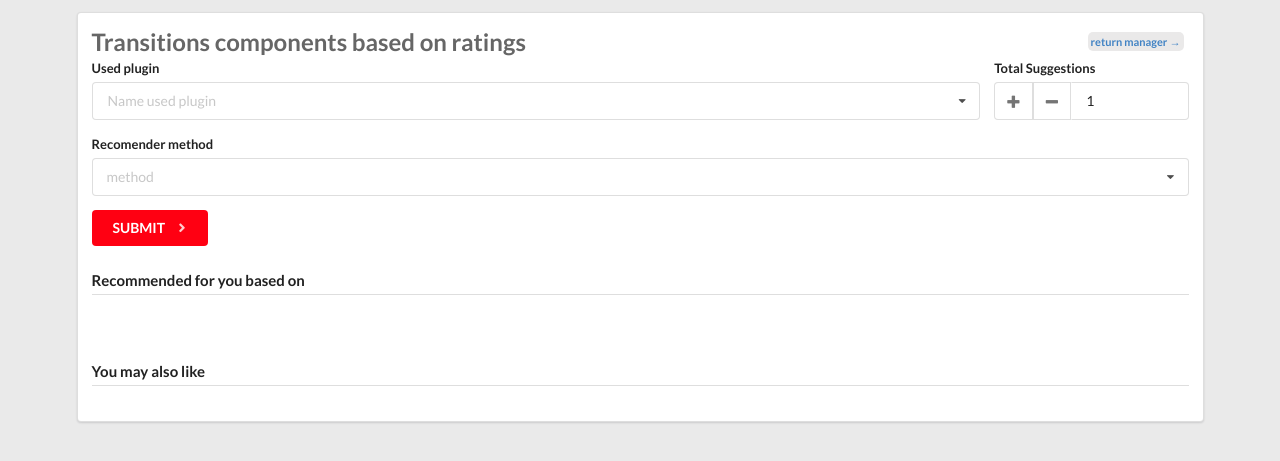
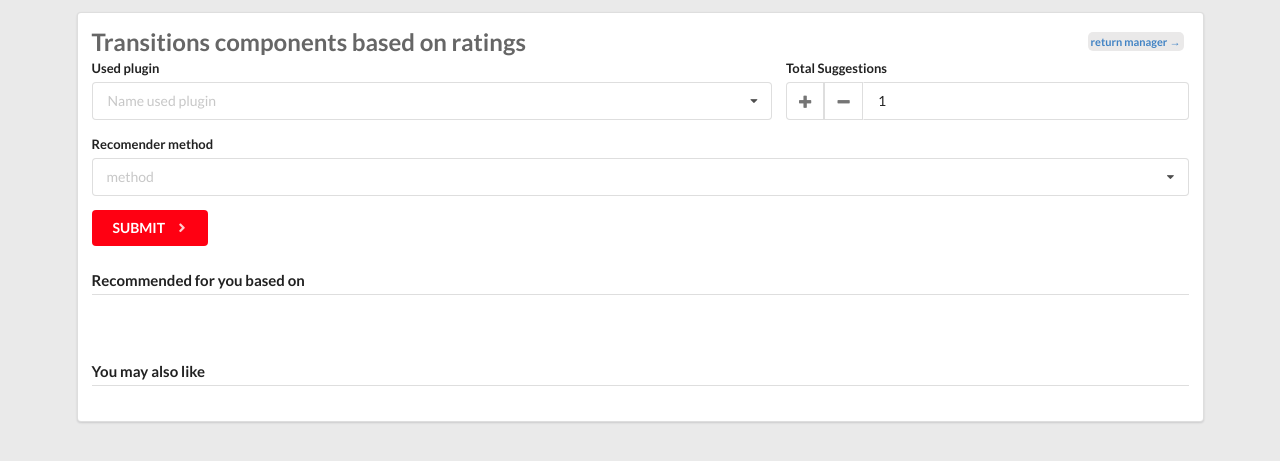
Before and after one commit to yhau1989/redser_lp, a plain HTML site: page ecs2.html in a window 1280 px wide. Shown: the part 99-560 px from the top of the page. Drawn offline with Linux system fonts and the light colour scheme; no server answers.

Commit message:
correcion ecs2 para que en la resolucion 1980 x N se vea bien el textbox de "cantidad de sugeremcias"

```diff
--- a/ecs2.html
+++ b/ecs2.html
@@ -77,13 +77,13 @@
                 <div>
                     <div class="ui equal width form">
                         <div class="fields">
-                            <div class="thirteen wide field">
+                            <div class="ten wide field">
                                 <label>Used plugin</label>
                                 <select id="seach_tags" name="tags" class="ui fluid search dropdown">
                                     <option value="">Name used plugin</option>
                                   </select>
                             </div>
-                            <div class="three wide field">
+                            <div class="six wide field">
                                 <label>Total Suggestions</label>
                                 <div class="ui left action input">
                                     <button id="plus_buton" class="ui basic icon button">
```
